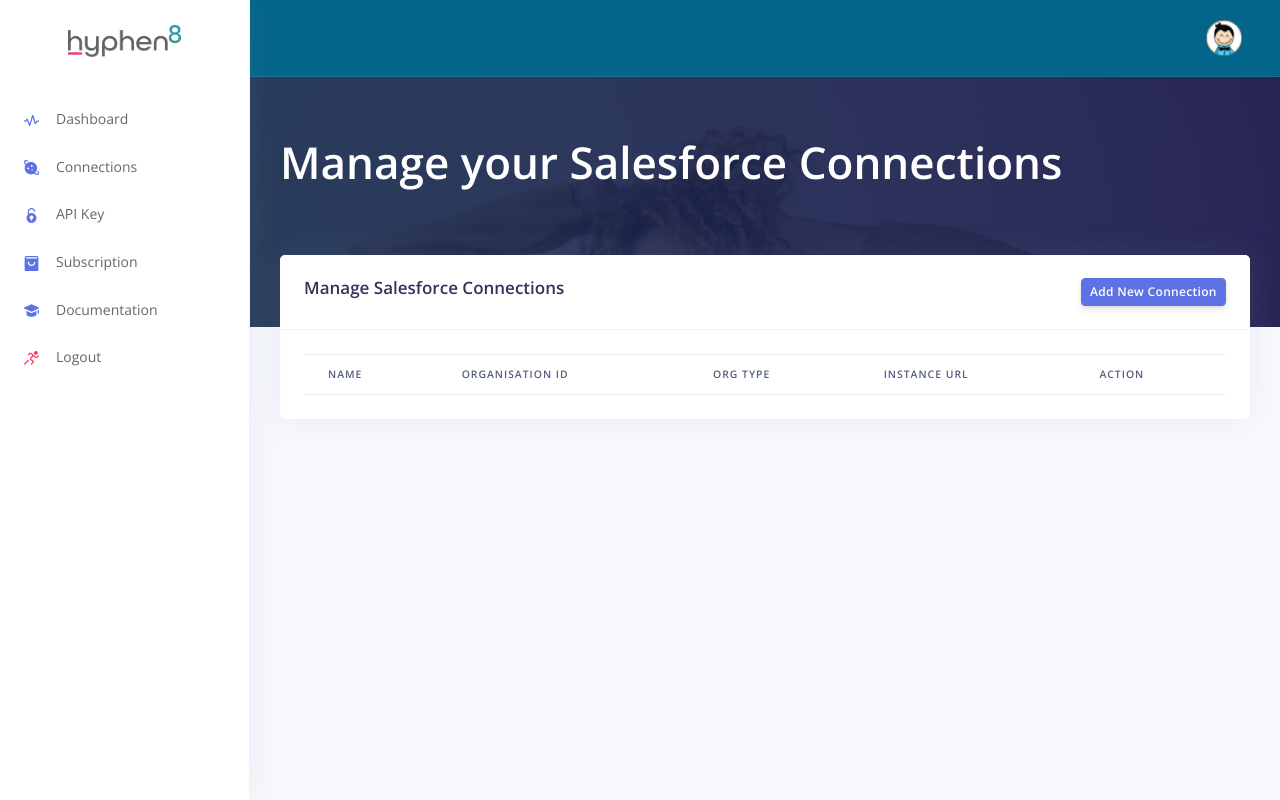
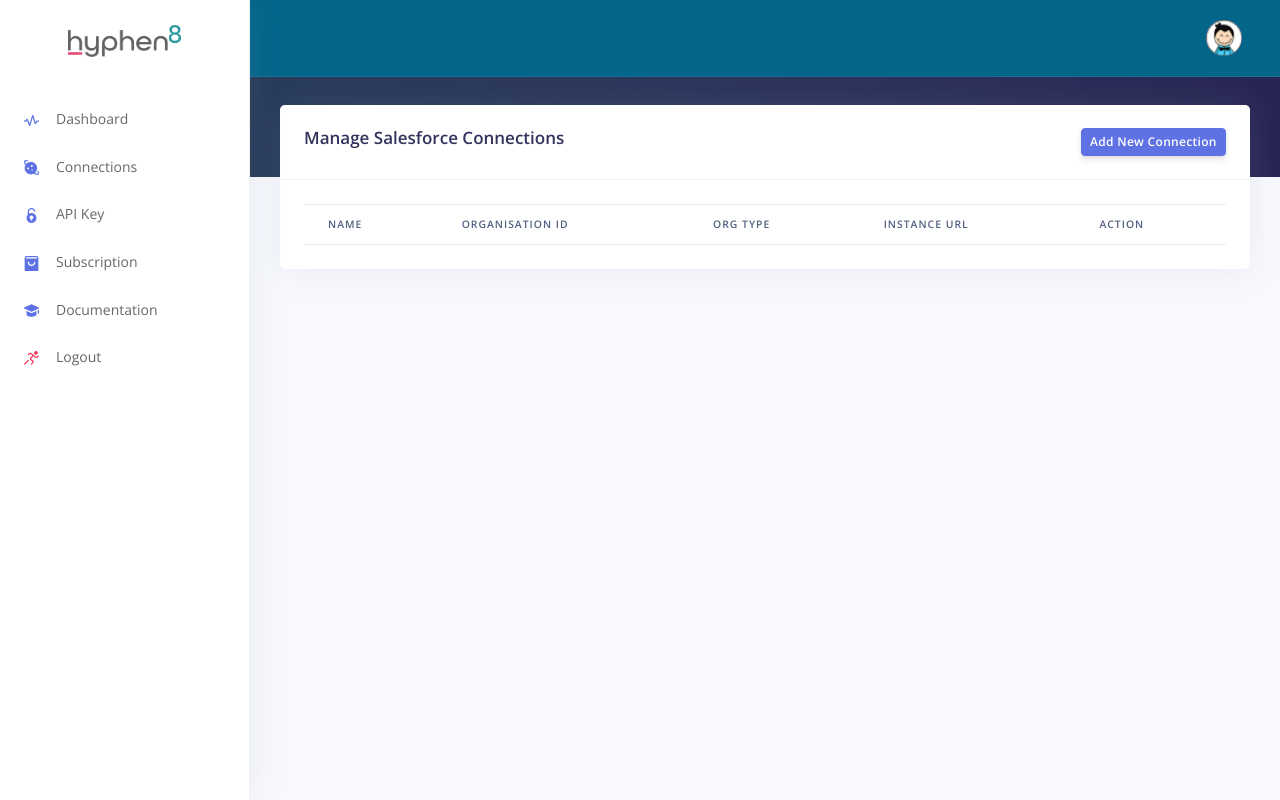
Before and after one commit to danielbprobert/djangoAPITesting, a Django app: template templates/connections/connections.html in a window 1280 px wide. Run offline with Django 4.2, Linux system fonts and the light colour scheme; the template is opened without the code that fills it, so the values that code supplies are empty; some libraries are stand-ins or nearby versions.

Commit message:
cleaning up ui

```diff
--- a/templates/connections/connections.html
+++ b/templates/connections/connections.html
@@ -5,18 +5,12 @@
 {% block content %}
 
 <div class="header pb-6 d-flex align-items-center"
-     style="min-height: 250px; background-image: url(/static/img/cover.jpg); background-size: cover; background-position: center top;">
+     style="min-height: 100px; background-image: url(/static/img/cover.jpg); background-size: cover; background-position: center top;">
   <!-- Mask -->
   <span class="mask bg-gradient-default opacity-8"></span>
   <!-- Header container -->
   <div class="container-fluid d-flex align-items-center">
-    <div class="row">
-      <div class="col-lg-12 col-md-12">
-        <h1 class="display-2 text-white">
-          Manage your Salesforce Connections
-        </h1>
-      </div>
-    </div>
+
   </div>
 </div>
 <!-- Page content -->
```
Also changed, not shown: templates/connections/salesforce_callback.html (+2 -8 lines).
